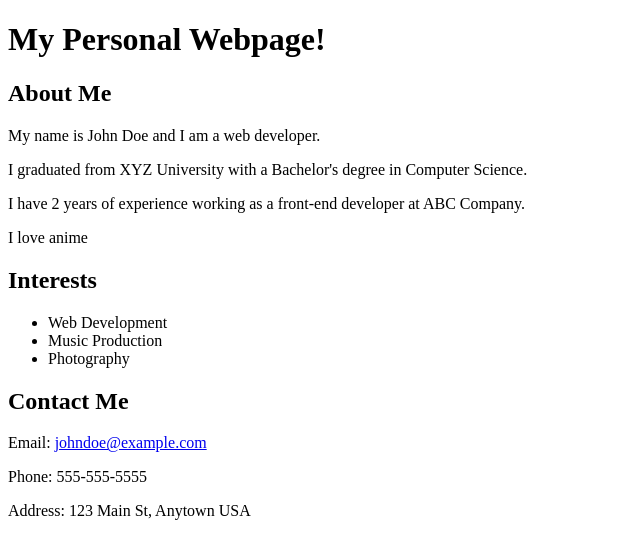
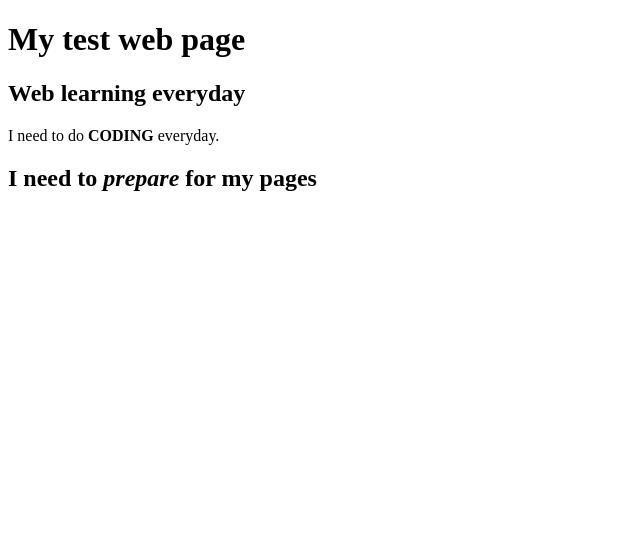
Before and after one commit to 28thOfDec1998/personal_web, a plain HTML site: page index.html in a window 1280 px wide. Shown: the whole page, without its empty margins (0-640 px from the left). Drawn offline with Linux system fonts and the light colour scheme.

Commit message:
Second Commit

```diff
--- a/index.html
+++ b/index.html
@@ -1,43 +1,19 @@
-<!DOCTYPE html><!-- This is the root element of the webpage, it represents the entire document -->
-<html>
-
-<!-- The head element contains metadata about the document, such as the title and link to CSS stylesheets -->
+<!DOCTYPE html>
+<html lang="en">
 <head>
-  <title>My Personal Webpage</title>
+  <meta charset="UTF-8">
+  <meta http-equiv="X-UA-Compatible" content="IE=edge">
+  <meta name="viewport" content="width=device-width, initial-scale=1.0">
+  <title>Personal Page</title>
 </head>
-
-<!-- The body element contains the visible content of the webpage -->
 <body>
-
-  <!-- The h1 element represents a heading -->
-  <h1>My Personal Webpage!</h1>
-
-  <!-- The div element represents a section of the webpage -->
-  <div id="about-me">
-    <h2>About Me</h2>
-    <!-- The p element represents a paragraph -->
-    <p>My name is John Doe and I am a web developer.</p>
-    <p>I graduated from XYZ University with a Bachelor's degree in Computer Science.</p>
-    <p>I have 2 years of experience working as a front-end developer at ABC Company.</p>
-    <p>I love anime</p>
-  </div>
-
-  <div id="interests">
-    <h2>Interests</h2>
-    <!-- The ul element represents an unordered list -->
-    <ul>
-      <li>Web Development</li>
-      <li>Music Production</li>
-      <li>Photography</li>
-    </ul>
-  </div>
-
-  <div id="contact">
-    <h2>Contact Me</h2>
-    <!-- The a element represents a hyperlink -->
-    <p>Email: <a href="mailto:johndoe@example.com">johndoe@example.com</a></p>
-    <p>Phone: 555-555-5555</p>
-    <p>Address: 123 Main St, Anytown USA</p>
-  </div>
+  <h1>
+    My test web page
+  </h1>
+  <h2>
+    Web learning everyday
+  </h2>
+  <p>I need to do <strong> CODING </strong> everyday.</p>
+  <h2>I need to <em> prepare </em> for my pages</h2>
 </body>
 </html>
```
